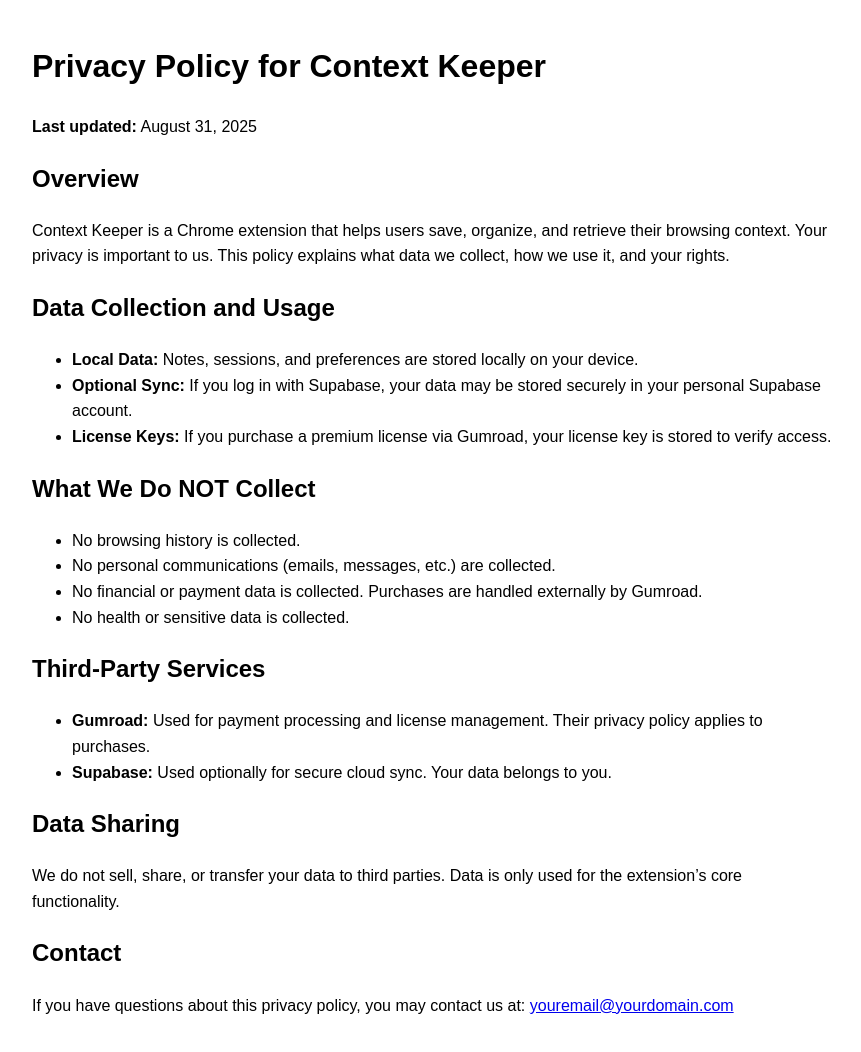
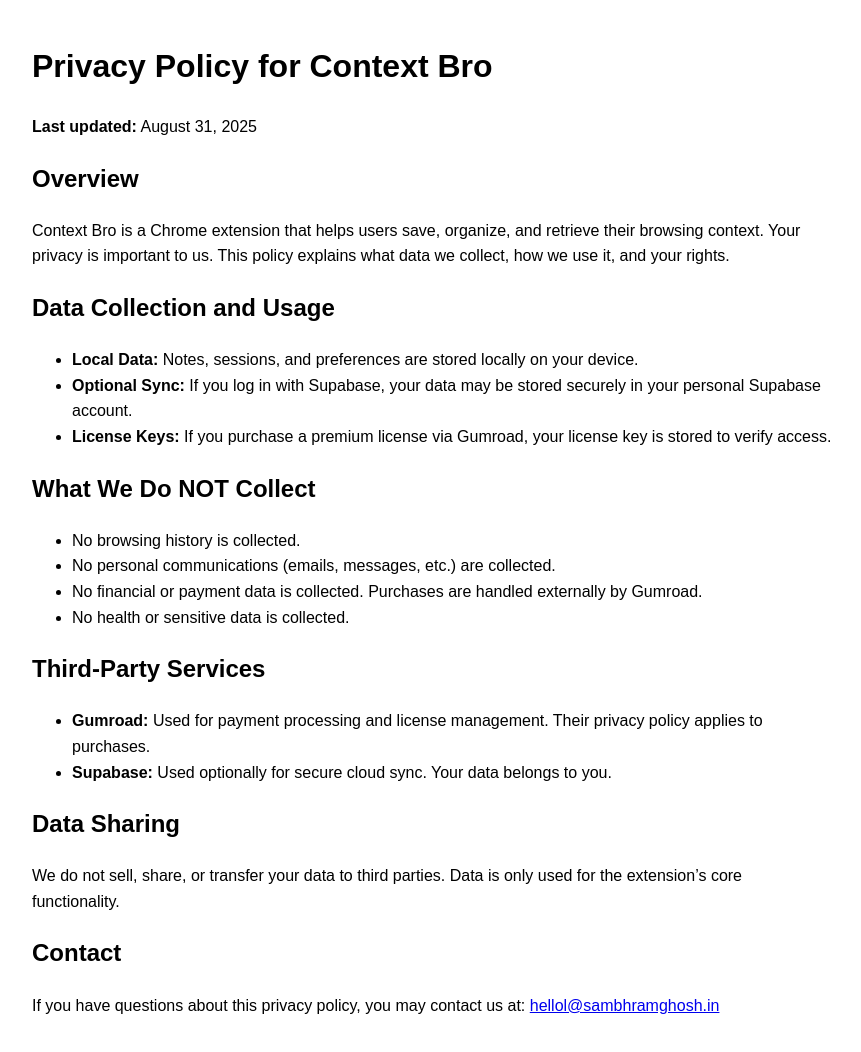
Before and after one commit to SambhramGhosh/context-bro, a plain HTML site: page index.html in a window 1280 px wide. Shown: the whole page, without its empty margins (208-1069 px from the left). Drawn offline with Linux system fonts and the light colour scheme.

Commit message:
Update index.html
contact mail updated

```diff
--- a/index.html
+++ b/index.html
@@ -2,15 +2,15 @@
 <html lang="en">
 <head>
   <meta charset="UTF-8">
-  <title>Privacy Policy - Context Keeper</title>
+  <title>Privacy Policy - Context Bro</title>
   <meta name="viewport" content="width=device-width, initial-scale=1.0">
 </head>
 <body style="font-family: Arial, sans-serif; line-height: 1.6; max-width: 800px; margin: auto; padding: 20px;">
-  <h1>Privacy Policy for Context Keeper</h1>
+  <h1>Privacy Policy for Context Bro</h1>
   <p><strong>Last updated:</strong> August 31, 2025</p>
 
   <h2>Overview</h2>
-  <p>Context Keeper is a Chrome extension that helps users save, organize, and retrieve their browsing context.
+  <p>Context Bro is a Chrome extension that helps users save, organize, and retrieve their browsing context.
   Your privacy is important to us. This policy explains what data we collect, how we use it, and your rights.</p>
 
   <h2>Data Collection and Usage</h2>
@@ -38,6 +38,6 @@
   <p>We do not sell, share, or transfer your data to third parties. Data is only used for the extension’s core functionality.</p>
 
   <h2>Contact</h2>
-  <p>If you have questions about this privacy policy, you may contact us at: <a href="mailto:youremail@yourdomain.com">youremail@yourdomain.com</a></p>
+  <p>If you have questions about this privacy policy, you may contact us at: <a href="mailto:hello@sambhramghosh.in">hellol@sambhramghosh.in</a></p>
 </body>
 </html>
```
